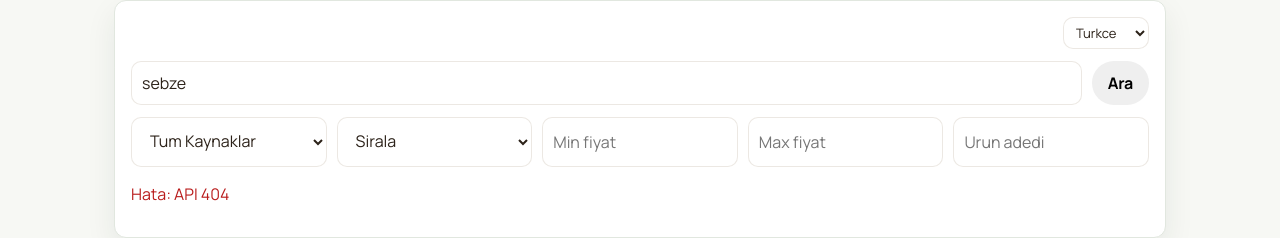
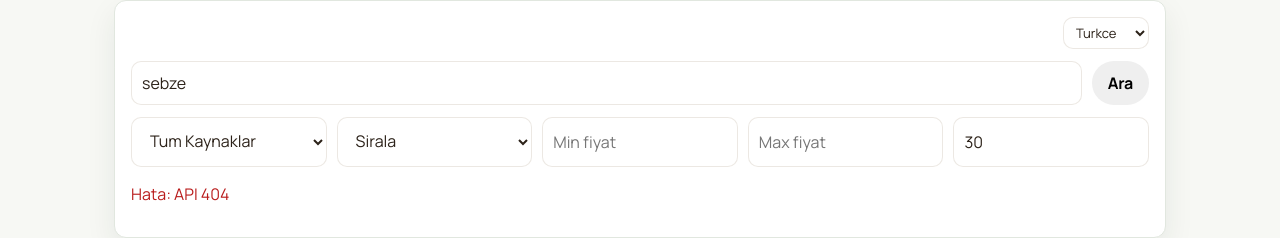
Before and after one commit to HADINAJIISTHEBEDT/market-scraper, a website: page index.html in a window 1280 px wide. Both pictures are taken after a click on the element "Taze sebzeler". Shown: the part 237-475 px from the top of the page. Drawn offline with Linux system fonts and the light colour scheme; no server answers.

Commit message:
Set default item limit to 30 for category searches

```diff
--- a/frontend.js
+++ b/frontend.js
@@ -730,6 +730,8 @@ window.addEventListener("DOMContentLoaded", () => {
       const searchTerm = tile.getAttribute("data-search");
       if (searchTerm && input) {
         input.value = searchTerm;
+        const limitInput = document.getElementById("itemLimit");
+        if (limitInput) limitInput.value = 30;
         runSearch();
       }
     });
--- a/index.html
+++ b/index.html
@@ -307,7 +307,7 @@
         </select>
         <input id="minPrice" type="number" placeholder="Min price" />
         <input id="maxPrice" type="number" placeholder="Max price" />
-        <input id="itemLimit" type="number" placeholder="Item limit" min="1" max="100" />
+        <input id="itemLimit" type="number" placeholder="Item limit" value="30" min="1" max="100" />
       </div>
       <p id="status"></p>
     </section>
```
